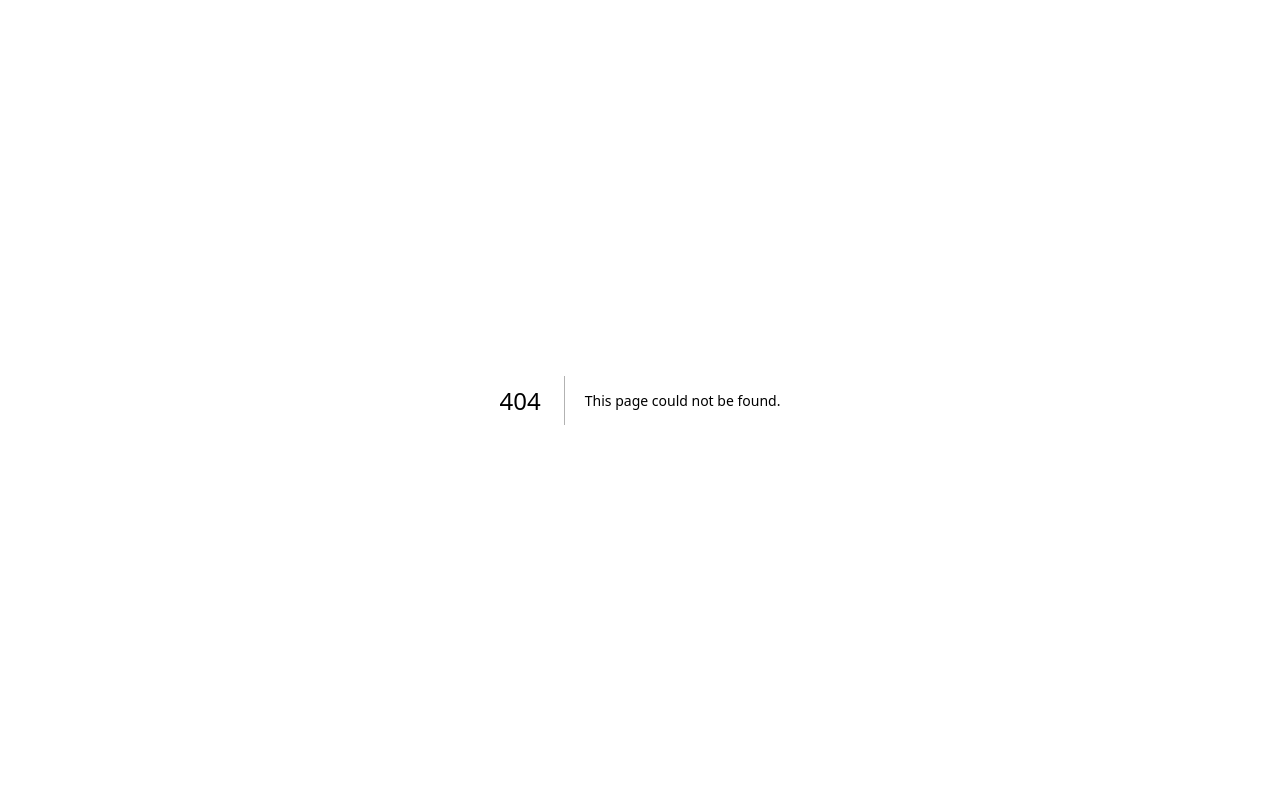
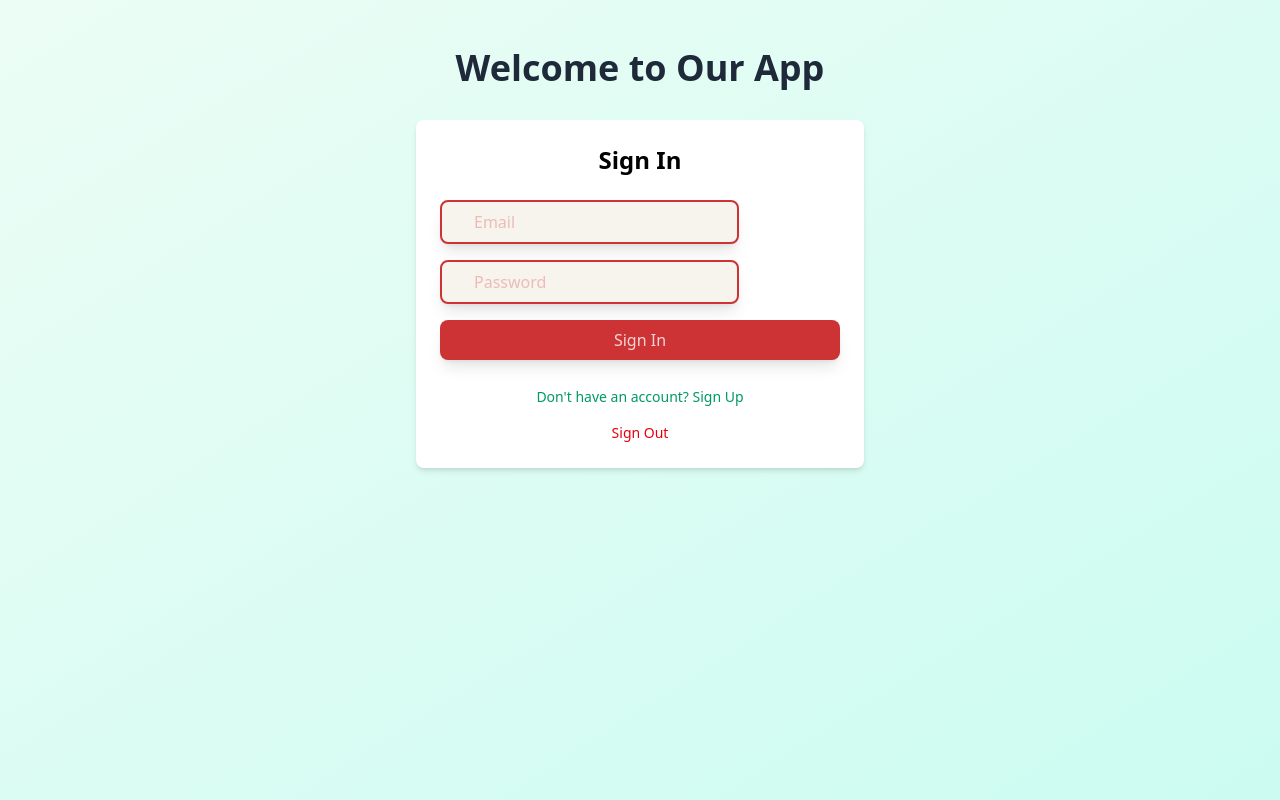
Before and after one commit to brianspragge/csci32-spragge, a Next.js app in the folder apps/vimcats/: page /welcome in a window 1280 px wide. Before the commit this address had no page. Built offline with nearby package versions, Linux system fonts and the light colour scheme.

Commit message:
lab(auth): test dummy signin and signup

```diff
--- /dev/null
+++ b/apps/vimcats/src/app/welcome/page.tsx
@@ -0,0 +1,14 @@
+import Auth from '@/components/Auth'
+
+export default function WelcomePage() {
+  return (
+    <div className="min-h-screen bg-gradient-to-br from-emerald-50 to-teal-100 py-12 px-4">
+      <div className="max-w-4xl mx-auto">
+        <h1 className="text-4xl font-bold text-center text-gray-800 mb-8">
+          Welcome to Our App
+        </h1>
+        <Auth />
+      </div>
+    </div>
+  )
+}
--- /dev/null
+++ b/apps/vimcats/src/components/Auth.tsx
@@ -0,0 +1,118 @@
+'use client'
+
+import { useState } from 'react'
+import { useForm } from 'react-hook-form'
+import { useAuth } from '../hooks/useAuth'
+import { Button } from '@repo/ui/button'
+// @ts-expect-error - Input component export in package.json
+import { Input } from '@repo/ui/input'
+import { Size } from '@repo/ui/size'
+import { Variant } from '@repo/ui/variant'
+
+type AuthFormInputs = {
+  name?: string
+  email: string
+  password: string
+}
+
+export default function Auth() {
+  const { signUp, signIn, signOut, isLoading, error, clearError } = useAuth()
+  const [isSignUpMode, setIsSignUpMode] = useState(false)
+
+  const {
+    register,
+    handleSubmit,
+    formState: { errors },
+  } = useForm<AuthFormInputs>()
+
+  const onSubmit = async (data: AuthFormInputs) => {
+    if (isSignUpMode) {
+      const result = await signUp(data)
+      console.log('Signed up:', result)
+    } else {
+      const result = await signIn({ email: data.email, password: data.password })
+      console.log('Signed in:', result)
+    }
+  }
+
+  return (
+    <div className="max-w-md mx-auto mt-8 p-6 bg-white rounded-lg shadow-md">
+      <h2 className="text-2xl font-bold mb-6 text-center">
+        {isSignUpMode ? 'Sign Up' : 'Sign In'}
+      </h2>
+
+      {error && (
+        <div className="mb-4 p-3 bg-red-100 border border-red-400 text-red-700 rounded">
+          {error}
+          <button onClick={clearError} className="ml-2 text-red-500 hover:text-red-700">
+            ×
+          </button>
+        </div>
+      )}
+
+      <form onSubmit={handleSubmit(onSubmit)} className="space-y-4">
+        {isSignUpMode && (
+          <Input
+            type="text"
+            placeholder="Name (optional)"
+            size={Size.LARGE}
+            variant={Variant.PRIMARY}
+            {...register('name')}
+          />
+        )}
+
+        <Input
+          type="email"
+          placeholder="Email"
+          size={Size.LARGE}
+          variant={Variant.PRIMARY}
+          {...register('email', { required: 'Email is required' })}
+        />
+        {errors.email && <p className="text-red-500 text-sm">{errors.email.message}</p>}
+
+        <Input
+          type="password"
+          placeholder="Password"
+          size={Size.LARGE}
+          variant={Variant.PRIMARY}
+          {...register('password', {
+            required: 'Password is required',
+            minLength: { value: 6, message: 'At least 6 characters' },
+          })}
+        />
+        {errors.password && <p className="text-red-500 text-sm">{errors.password.message}</p>}
+
+        <div className="w-full">
+          <Button
+            type="submit"
+            size={Size.LARGE}
+            variant={Variant.PRIMARY}
+            className="w-full"
+          >
+            {isLoading ? 'Loading...' : isSignUpMode ? 'Sign Up' : 'Sign In'}
+          </Button>
+        </div>
+      </form>
+
+      <div className="mt-6 text-center">
+        <button
+          type="button"
+          onClick={() => setIsSignUpMode(!isSignUpMode)}
+          className="text-emerald-600 hover:text-emerald-700 text-sm font-medium transition-colors"
+        >
+          {isSignUpMode ? 'Already have an account? Sign In' : "Don't have an account? Sign Up"}
+        </button>
+      </div>
+
+      <div className="mt-3 text-center">
+        <button
+          type="button"
+          onClick={signOut}
+          className="text-red-600 hover:text-red-700 text-sm font-medium transition-colors"
+        >
+          Sign Out
+        </button>
+      </div>
+    </div>
+  )
+}
--- /dev/null
+++ b/apps/vimcats/src/hooks/useAuth.ts
@@ -0,0 +1,43 @@
+export function useAuth() {
+  const signUp = async (data: {
+    email: string
+    password: string
+    name?: string
+  }) => {
+    console.log('Stub signUp called with', data)
+
+    return {
+      user: {
+        user_id: '123',
+        name: data.name || 'Test User',
+        email: data.email,
+      },
+    }
+  }
+
+  const signIn = async (data: { email: string; password: string }) => {
+    console.log('Stub signIn called with', data)
+
+    return {
+      user: {
+        user_id: '456',
+        name: 'Existing User',
+        email: data.email,
+      },
+    }
+  }
+
+  const signOut = () => {
+    console.log('Stub signOut called')
+  }
+
+  return {
+    signUp,
+    signIn,
+    signOut,
+    isLoading: false,
+    error: null,
+    clearError: () => {},
+      user: null,
+  }
+}
--- a/apps/vimcats/tsconfig.json
+++ b/apps/vimcats/tsconfig.json
@@ -5,7 +5,10 @@
       {
         "name": "next"
       }
-    ]
+    ],
+    "paths": {
+      "@/*": ["./src/*"]
+    }
   },
   "include": ["next-env.d.ts", "next.config.ts", "**/*.ts", "**/*.tsx", ".next/types/**/*.ts"],
   "exclude": ["node_modules"]
--- a/packages/ui/src/button.tsx
+++ b/packages/ui/src/button.tsx
@@ -11,6 +11,7 @@ interface ButtonProps {
   href?: string
   onClick?: () => void
   size?: Size
+  type?: 'button' | 'submit' | 'reset'
   variant?: Variant
 }
 
@@ -20,6 +21,7 @@ export const Button = ({
   href,
   onClick,
   size = Size.MEDIUM,
+  type = 'button',
   variant = Variant.SECONDARY,
 }: ButtonProps) => {
   const sizeCssClasses = getInputSizeStyles(size)
@@ -34,7 +36,7 @@ export const Button = ({
       {children}
     </a>
   ) : (
-    <button className={completedCssClasses} onClick={onClick}>
+    <button className={completedCssClasses} onClick={onClick} type={type}>
       {children}
     </button>
   )
```
Also changed, not shown: apps/vimcats/package.json (+5 -4 lines), 1 other file (tests, documents, lock files or other folders).
